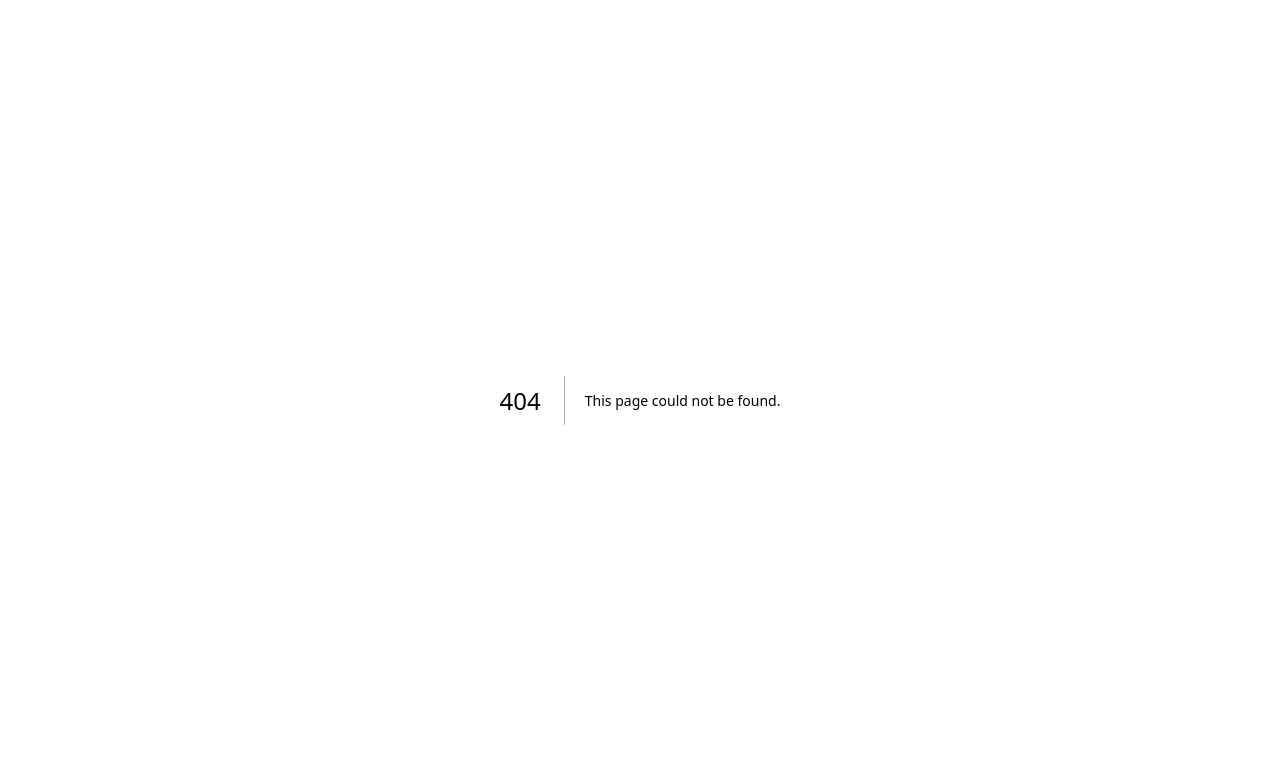
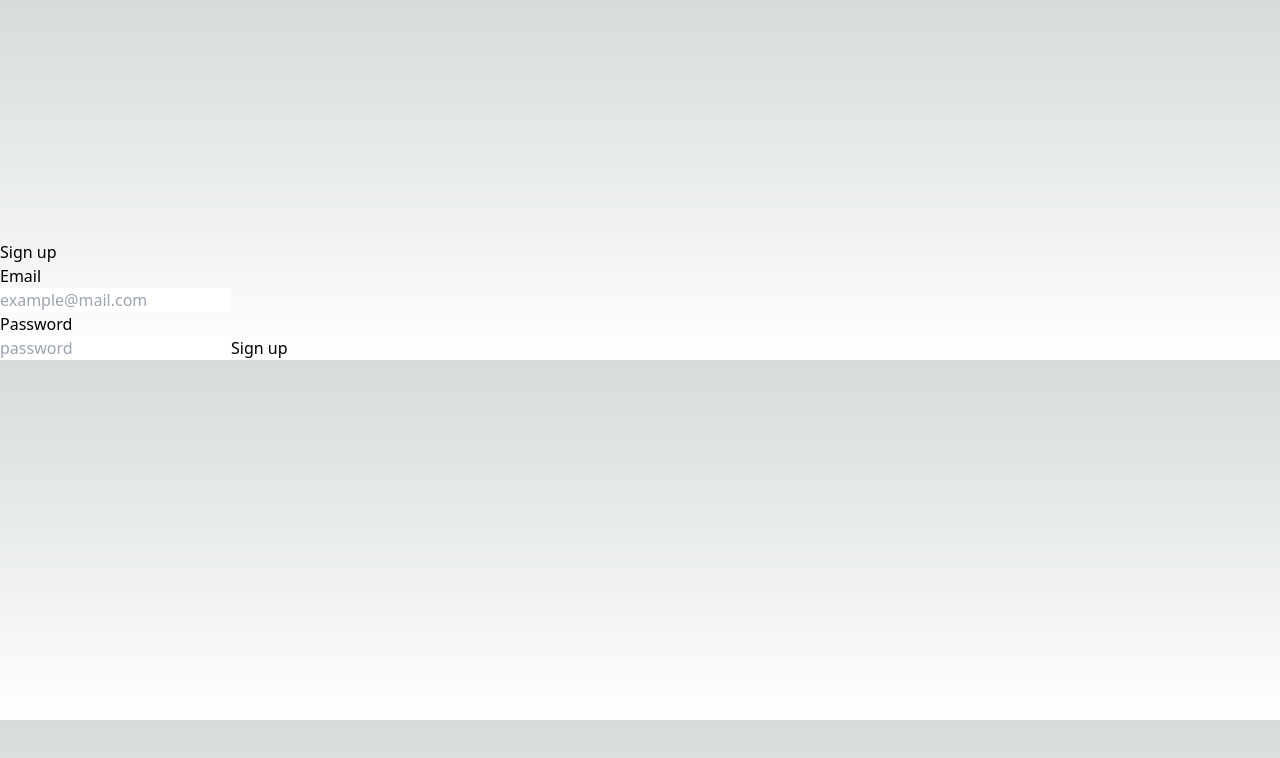
Before and after one commit to Neethesh26/WorkCo, a Next.js app in the folder workco/: page /signup in a window 1280 px wide. Before the commit this address had no page. Shown: the top 758 px of the page. Built offline with nearby package versions, Linux system fonts and the light colour scheme; no server answers.

Commit message:
add firebase auth

```diff
--- /dev/null
+++ b/workco/context/AuthContext.js
@@ -0,0 +1,38 @@
+import React from 'react';
+import {
+    onAuthStateChanged,
+    getAuth,
+} from 'firebase/auth';
+import firebase_app from '../firebase/clientApp';
+
+const auth = getAuth(firebase_app);
+
+export const AuthContext = React.createContext({});
+
+export const useAuthContext = () => React.useContext(AuthContext);
+
+export const AuthContextProvider = ({
+    children,
+}) => {
+    const [user, setUser] = React.useState(null);
+    const [loading, setLoading] = React.useState(true);
+
+    React.useEffect(() => {
+        const unsubscribe = onAuthStateChanged(auth, (user) => {
+            if (user) {
+                setUser(user);
+            } else {
+                setUser(null);
+            }
+            setLoading(false);
+        });
+
+        return () => unsubscribe();
+    }, []);
+
+    return (
+        <AuthContext.Provider value={{ user }}>
+            {loading ? <div>Loading...</div> : children}
+        </AuthContext.Provider>
+    );
+};
--- /dev/null
+++ b/workco/firebase/auth/signIn.js
@@ -0,0 +1,16 @@
+import firebase_app from "../clientApp";
+import { signInWithEmailAndPassword, getAuth } from "firebase/auth";
+
+const auth = getAuth(firebase_app);
+
+export default async function signIn(email, password) {
+    let result = null,
+        error = null;
+    try {
+        result = await signInWithEmailAndPassword(auth, email, password);
+    } catch (e) {
+        error = e;
+    }
+
+    return { result, error };
+}
--- /dev/null
+++ b/workco/firebase/auth/signUp.js
@@ -0,0 +1,16 @@
+import firebase_app from "../clientApp";
+import { createUserWithEmailAndPassword, getAuth } from "firebase/auth";
+
+const auth = getAuth(firebase_app);
+
+export default async function signUp(email, password) {
+    let result = null,
+        error = null;
+    try {
+        result = await createUserWithEmailAndPassword(auth, email, password);
+    } catch (e) {
+        error = e;
+    }
+
+    return { result, error };
+}
--- /dev/null
+++ b/workco/firebase/clientApp.js
@@ -0,0 +1,17 @@
+import { initializeApp, getApps } from "firebase/app";
+import "firebase/auth";
+import "firebase/firestore";
+
+const firebaseConfig = {
+    apiKey: "AIzaSyBwpS7NglkHhKJNsui9oLPX8iY5myjacFo",
+    authDomain: "hackathon-2a5e1.firebaseapp.com",
+    projectId: "hackathon-2a5e1",
+    storageBucket: "hackathon-2a5e1.appspot.com",
+    messagingSenderId: "988543414185",
+    appId: "1:988543414185:web:627539c1c8f599ffbf5eb8"
+  };
+
+console.log(process.env.NEXT_PUBLIC_FIREBASE_API_KEY)
+let firebase_app = getApps().length === 0 ? initializeApp(firebaseConfig) : getApps()[0];
+
+export default firebase_app;
--- a/workco/src/app/layout.js
+++ b/workco/src/app/layout.js
@@ -1,17 +1,21 @@
-import { Inter } from "next/font/google";
+'use client'
+import { AuthContextProvider } from "../../context/AuthContext";
 import "./globals.css";
 
-const inter = Inter({ subsets: ["latin"] });
-
-export const metadata = {
-  title: "Create Next App",
-  description: "Generated by create next app",
-};
 
 export default function RootLayout({ children }) {
   return (
     <html lang="en">
-      <body className={inter.className}>{children}</body>
+      {/*
+        <head /> will contain the components returned by the nearest parent
+        head.js. Find out more at https://beta.nextjs.org/docs/api-reference/file-conventions/head
+      */}
+      {/* <head /> */}
+      <body>
+        <AuthContextProvider>
+          {children}
+        </AuthContextProvider>
+      </body>
     </html>
-  );
+  )
 }
--- /dev/null
+++ b/workco/src/app/signin/page.js
@@ -0,0 +1,43 @@
+'use client'
+import React from "react";
+import signIn from "../../../firebase/auth/signIn";
+import { useRouter } from 'next/navigation'
+
+function Page() {
+    const [email, setEmail] = React.useState('')
+    const [password, setPassword] = React.useState('')
+    const router = useRouter()
+
+    const handleForm = async (event) => {
+        event.preventDefault()
+
+        const { result, error } = await signIn(email, password);
+
+        if (error) {
+            return console.log(error)
+        }
+
+        // else successful
+        console.log(result)
+        return router.push("/admin")
+    }
+    return (<div className="wrapper">
+        <div className="form-wrapper">
+            <h1 className="mt-60 mb-30">Sign in</h1>
+            <form onSubmit={handleForm} className="form">
+                <label htmlFor="email">
+                    <p>Email</p>
+                    <input onChange={(e) => setEmail(e.target.value)} required type="email" name="email" id="email" placeholder="example@mail.com" />
+                </label>
+                <label htmlFor="password">
+                    <p>Password</p>
+                    <input onChange={(e) => setPassword(e.target.value)} required type="password" name="password" id="password" placeholder="password" />
+                </label>
+                <button type="submit">Sign in</button>
+            </form>
+        </div>
+
+    </div>);
+}
+
+export default Page;
--- /dev/null
+++ b/workco/src/app/signup/page.js
@@ -0,0 +1,42 @@
+'use client'
+import React from "react";
+import signUp from "../../../firebase/auth/signUp";
+import { useRouter } from 'next/navigation'
+
+function Page() {
+    const [email, setEmail] = React.useState('')
+    const [password, setPassword] = React.useState('')
+    const router = useRouter()
+
+    const handleForm = async (event) => {
+        event.preventDefault()
+
+        const { result, error } = await signUp(email, password);
+
+        if (error) {
+            return console.log(error)
+        }
+
+        // else successful
+        console.log(result)
+        return router.push("/admin")
+    }
+    return (<div className="wrapper">
+        <div className="form-wrapper">
+            <h1 className="mt-60 mb-30">Sign up</h1>
+            <form onSubmit={handleForm} className="form">
+                <label htmlFor="email">
+                    <p>Email</p>
+                    <input onChange={(e) => setEmail(e.target.value)} required type="email" name="email" id="email" placeholder="example@mail.com" />
+                </label>
+                <label htmlFor="password">
+                    <p>Password</p>
+                    <input onChange={(e) => setPassword(e.target.value)} required type="password" name="password" id="password" placeholder="password" />
+                </label>
+                <button type="submit">Sign up</button>
+            </form>
+        </div>
+    </div>);
+}
+
+export default Page;
```
Also changed, not shown: workco/firebase/firestore/addData.js (added, +18 -0 lines), workco/firebase/firestore/getData.js (added, +18 -0 lines), workco/package.json (+6 -4 lines), 1 other file (tests, documents, lock files or other folders).
